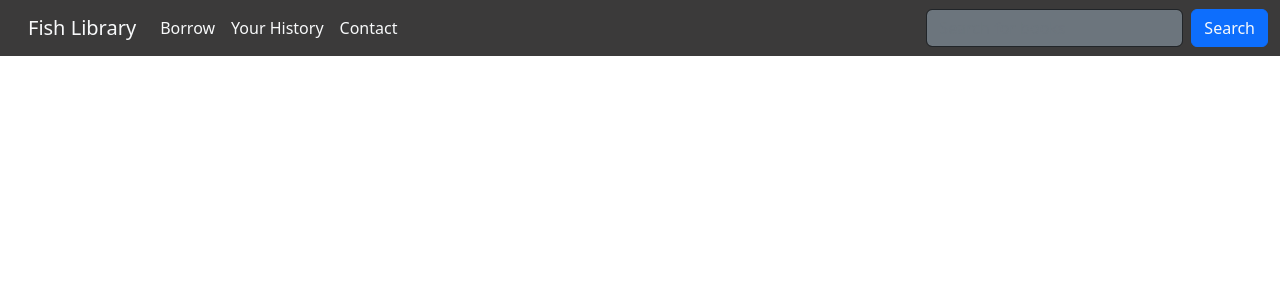
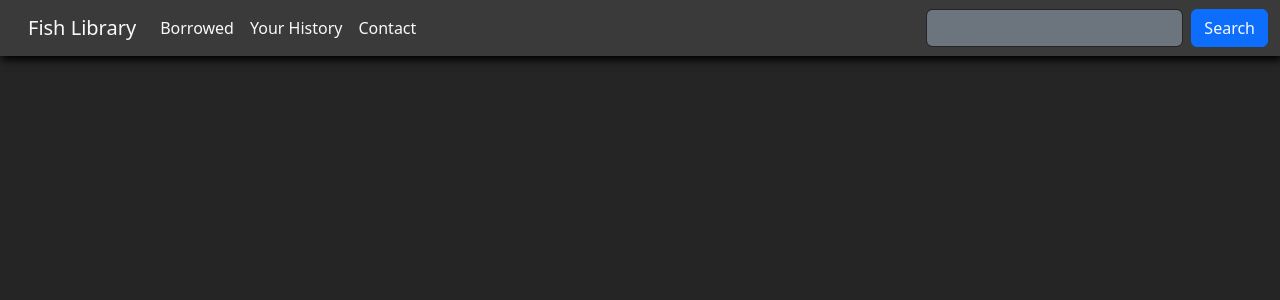
Before and after one commit to arix2000/LibraryWebApplication, a React (Create React App) app: page /adminPanel in a window 1280 px wide. Shown: the top 300 px of the page. Built offline with nearby package versions, Linux system fonts and the light colour scheme.

Commit message:
add some styling
variant with vertical cards

```diff
--- a/package.json
+++ b/package.json
@@ -3,6 +3,9 @@
   "version": "0.1.0",
   "private": true,
   "dependencies": {
+    "@emotion/react": "^11.10.6",
+    "@emotion/styled": "^11.10.6",
+    "@mui/material": "^5.11.13",
     "@testing-library/jest-dom": "^5.16.5",
     "@testing-library/react": "^13.4.0",
     "@testing-library/user-event": "^13.5.0",
@@ -11,6 +14,7 @@
     "react": "^18.2.0",
     "react-bootstrap": "^2.7.2",
     "react-dom": "^18.2.0",
+    "react-router-dom": "^6.9.0",
     "react-scripts": "5.0.1",
     "web-vitals": "^2.1.4"
   },
--- a/src/App.js
+++ b/src/App.js
@@ -11,20 +11,20 @@ function App() {
 
     const [books, setBooks] = useState([]);
 
-    const handleSearchSubmit = (term) => {
+    const handleSearchSubmit = (query) => {
             const result = data.filter((item) => {
-                            return term.toLowerCase() === '' ? item :
-                            item.title.toString().toLowerCase().includes(term)
+                            return query.toLowerCase() === '' ? item :
+                            item.title.toString().toLowerCase().includes(query)
                             })
             setBooks(result);
     }
 
 
     return (
-        <div className="background-color">
+        <>
             <SearchBar onSubmit={handleSearchSubmit}/>
             <BookList books={books}/>
-        </div>
+            </>
         )
 };
 
--- a/src/components/BookSearch/BookList.js
+++ b/src/components/BookSearch/BookList.js
@@ -1,41 +1,43 @@
-import { Container } from 'react-bootstrap';
+import { div } from 'react-bootstrap';
 import Button from 'react-bootstrap/Button';
 import Card from 'react-bootstrap/Card';
+import "../styles/card-style.css";
+import { Rating } from '@mui/material';
+import "../styles/global-styles.css";
 
 export default function BookList({ books }) {
 
     const renderedBooks = books.map((book) => {
         return(
-            <a href="#">
-                <Card
+            <Card
+                className="card my-3 mx-5 text-center my-border"
                 bg="dark"
                 key="dark"
                 text="light">
                     <Card.Img
-                    className=""
+                    className="book-thumbnail img-margin"
                     variant="top"
                     src={book.thumbnail}
                     alt={book.title + " Cover"}
                     />
                         <Card.Body>
-                            <Card.Title>{book.title}</Card.Title>
-                            <Card.Title>{book.authors}</Card.Title>
+                            <Card.Title>{'"' + book.title + '"'}</Card.Title>
+                            <Card.Title className="rounded author">{book.authors}</Card.Title>
                             <Button variant="primary">Borrow</Button>
                         </Card.Body>
-                        <Card.Footer>
-                            <small className="text-muted">{book.average_rating}</small>
+                        <Card.Footer className="text-center label-color">
+                            <Rating name="half-rating-read" defaultValue={book.average_rating} precision={0.1} readOnly />
                         </Card.Footer>
-                </Card>
-            </a>
+            </Card>
 
     )})
 
 
 
     return(
-        <Container flex>
-            <div className="card-columns">
+        <div className="background-color full-height">
+            <div className="d-flex flex-row flex-wrap">
                 {renderedBooks}
             </div>
-        </Container>
+        </div>
     )};
--- a/src/components/BookSearch/SearchBar.js
+++ b/src/components/BookSearch/SearchBar.js
@@ -4,6 +4,7 @@ import Form from 'react-bootstrap/Form';
 import Nav from 'react-bootstrap/Nav';
 import Navbar from 'react-bootstrap/Navbar';
 import { useState } from 'react';
+import "../styles/search-bar.css";
 
 function SearchBar({ onSubmit }) {
 
@@ -19,8 +20,7 @@ function SearchBar({ onSubmit }) {
     };
 
     return (
-        <div className="background-color">
-            <Navbar className="label-color" expand="lg" sticky="top">
+            <Navbar className="navbar-body label-color fixed-top" expand="lg" sticky="top">
             <Container fluid>
                 <Navbar.Brand className="text-light ml-3" href="#">Fish Library</Navbar.Brand>
                 <Navbar.Toggle aria-controls="navbarScroll" />
@@ -31,7 +31,7 @@ function SearchBar({ onSubmit }) {
                     style={{ maxHeight: '100px' }}
                     navbarScroll
                 >
-                    <Nav.Link className="text-light" href="#">Borrow</Nav.Link>
+                    <Nav.Link className="text-light" href="#">Borrowed</Nav.Link>
                     <Nav.Link className="text-light" href="#action2">Your History</Nav.Link>
                     <Nav.Link className="text-light" href="#action2">Contact</Nav.Link>
                 </Nav>
@@ -48,7 +48,6 @@ function SearchBar({ onSubmit }) {
                 </Navbar.Collapse>
             </Container>
             </Navbar>
-        </div>
     );
     }
 export default SearchBar;
--- a/src/components/LoginPage/LoginPage.js
+++ b/src/components/LoginPage/LoginPage.js
@@ -1,4 +1,5 @@
 import { Col, Button, Row, Container, Card, Form } from "react-bootstrap";
+import { Link } from "react-router-dom";
 
 export default function LoginPage() {
   return (
@@ -37,9 +38,11 @@ export default function LoginPage() {
                         </p>
                       </Form.Group>
                       <div className="d-grid button-color">
-                        <Button type="submit">
-                          Login
-                        </Button>
+                        <Link to="search">
+                          <Button type="submit">
+                            Login
+                          </Button>
+                        </Link>
                       </div>
                     </Form>
                   </div>
--- /dev/null
+++ b/src/components/styles/card-style.css
@@ -0,0 +1,28 @@
+.card {
+    width: 18rem !important;
+    min-width: 10rem !important;
+    box-shadow: 2px 4px 8px 0px rgb(0, 0, 0);
+    border-radius: 10% !important;
+}
+
+.card:hover {
+    box-shadow: 4px 10px 20px 1px rgb(0, 0, 0);
+    transform: scale(1.05);
+}
+
+.author {
+    font-size: 1rem !important;
+}
+
+.book-thumbnail {
+    border-radius: 8%;
+    max-width: 10rem;
+    max-height: auto;
+    min-height: 19rem;
+    min-width: auto;
+}
+
+.img-margin {
+    margin-left: 4rem;
+    margin-top: 1rem;
+}
--- a/src/components/styles/global-styles.css
+++ b/src/components/styles/global-styles.css
@@ -9,3 +9,12 @@
 .button-color {
     color: #4169E1;
 }
+
+.custom-border {
+    border: solid 2px #4169E1;
+}
+
+.full-height {
+    min-height: 94vh;
+    height: 100%;
+}
--- /dev/null
+++ b/src/components/styles/search-bar.css
@@ -0,0 +1,3 @@
+.navbar-body {
+    box-shadow: 2px 4px 8px 0px rgb(0, 0, 0);
+}
--- a/src/index.js
+++ b/src/index.js
@@ -1,10 +1,14 @@
 import React from "react";
 import ReactDOM from "react-dom/client";
 import App from "./App";
-import AdminPanel from "./components/AdminPanel";
+import { BrowserRouter } from "react-router-dom";
 
 const el = document.getElementById('root');
 
 const root = ReactDOM.createRoot(el);
 
-root.render(<App/>);
+root.render(
+    <BrowserRouter>
+        <App/>
+    </BrowserRouter>
+);
```
Also changed, not shown: src/user_pages/Borrowed.js (added), src/user_pages/Contact.js (added), src/user_pages/History.js (added), 1 other file (tests, documents, lock files or other folders).
